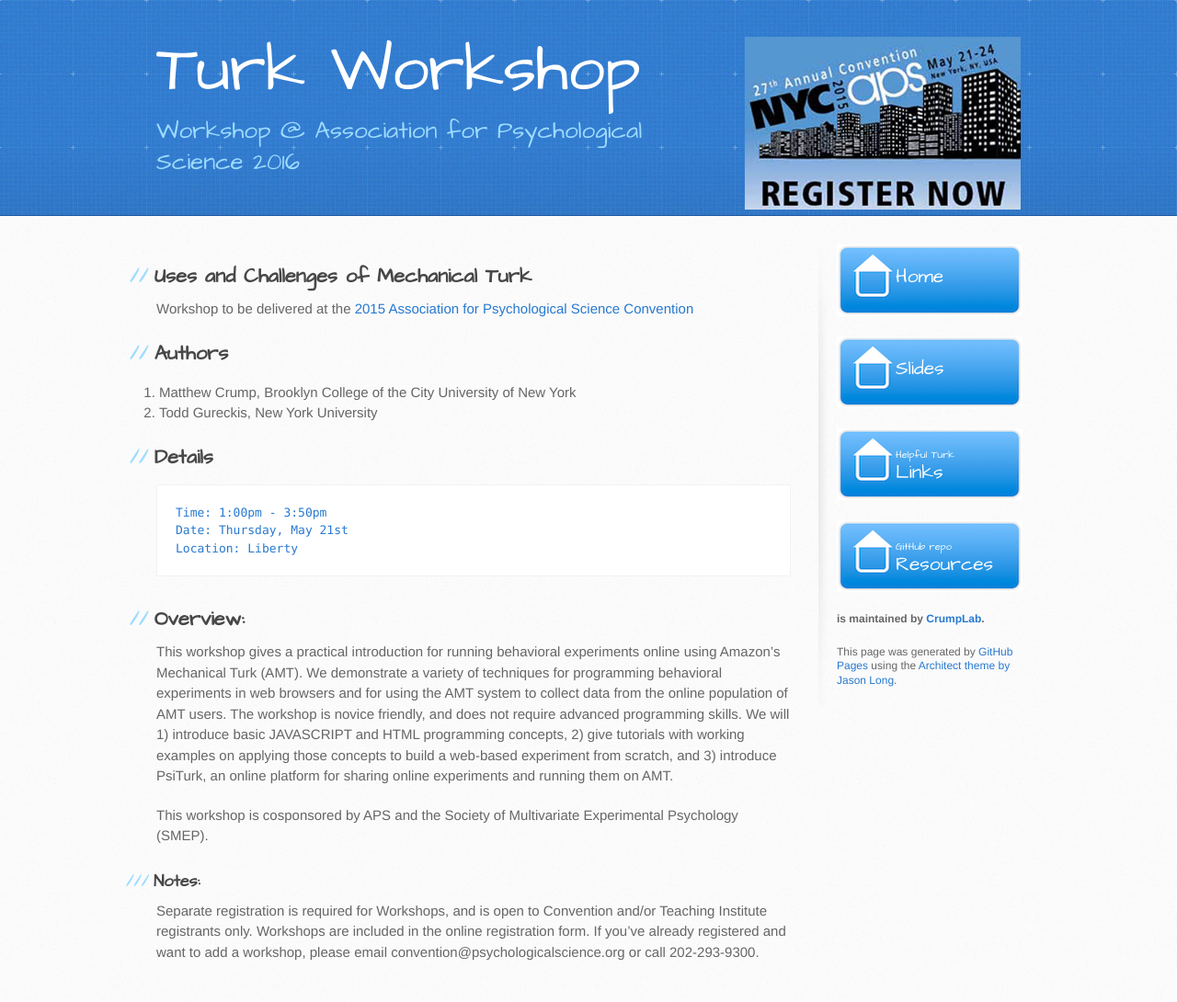
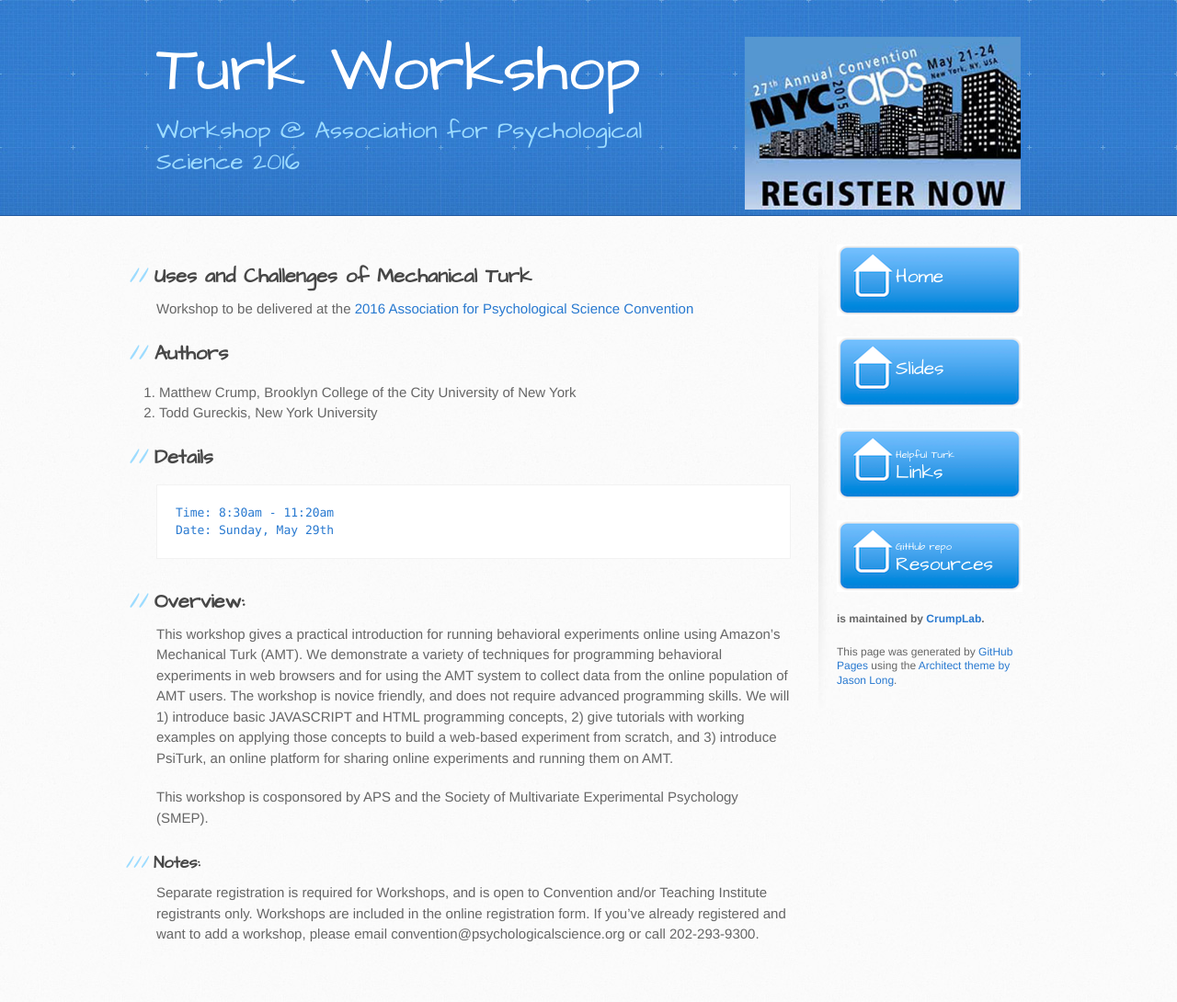
Before and after one commit to APSTurk/APSTurk.github.io, a Jekyll site: the page built from index.html, in a window 1280 px wide. Shown: the whole page at 92% size. Built offline with Jekyll 4.4.1, drawn with Linux system fonts in a browser that asks for light colours.

Commit message:
2016 front

```diff
--- a/_includes/frontstuff.md
+++ b/_includes/frontstuff.md
@@ -1,6 +1,6 @@
 ## Uses and Challenges of Mechanical Turk
 
-Workshop to be delivered at the [2015 Association for Psychological Science Convention](http://www.psychologicalscience.org/index.php/convention)
+Workshop to be delivered at the [2016 Association for Psychological Science Convention](http://www.psychologicalscience.org/index.php/convention)
 
 ## Authors
 
@@ -9,9 +9,8 @@
 
 ## Details
 
-	Time: 1:00pm - 3:50pm
-	Date: Thursday, May 21st
-	Location: Liberty
+	Time: 8:30am - 11:20am
+	Date: Sunday, May 29th
 
 ## Overview:
 
```
